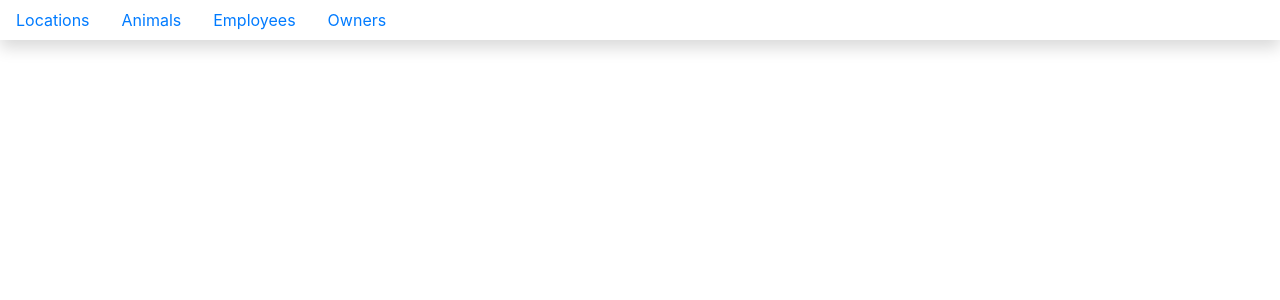
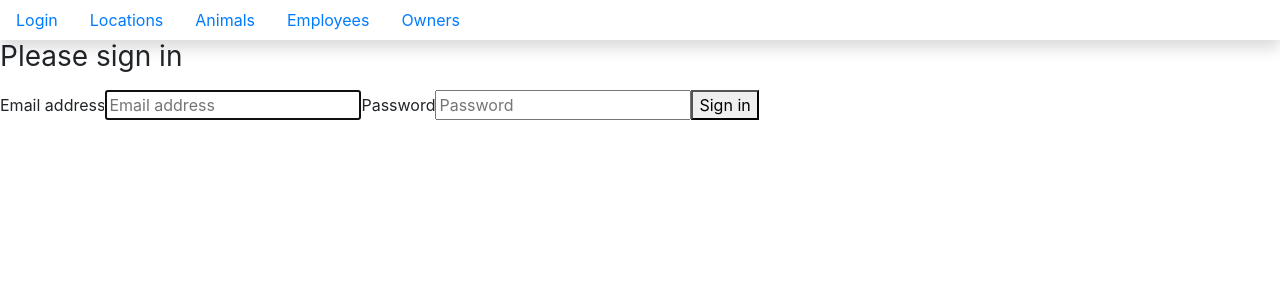
Before and after one commit to bparker12/book4_kennelV2, a React (Create React App) app: page /login in a window 1280 px wide. Shown: the top 300 px of the page. Built offline with nearby package versions, Linux system fonts and the light colour scheme; no server answers.

Commit message:
add basic login requirement

```diff
--- a/src/Components/ApplicationViews.js
+++ b/src/Components/ApplicationViews.js
@@ -1,4 +1,4 @@
-import { Route } from 'react-router-dom'
+import { Route, Redirect } from 'react-router-dom'
 import React, { Component } from "react"
 import { withRouter } from 'react-router'
 import AnimalList from './animal/AnimalList'
@@ -13,6 +13,7 @@
 import OwnerDetail from './owner/OwnerDetail'
 import OwnerForm from './owner/OwnerForm'
 import apiManager from "../modules/apiManager"
+import Login from './authentication/Login'
 
 class ApplicationViews extends Component {
     state = {
@@ -35,6 +36,8 @@
             .then(owners => newState.owners = owners)
             .then(() => this.setState(newState))
     }
+    //verifies if user is logged in session storage
+    isAuthenticated = () => sessionStorage.getItem("credentials") !== null
 
     deleteAnimal = (database, id) => {
         apiManager.get(database, id)
@@ -99,7 +102,10 @@
         return (
             <React.Fragment>
                 <Route exact path="/" render={(props) => {
-                    return <LocationList locations={this.state.locations} />
+                    if (this.isAuthenticated())  { return <LocationList locations={this.state.locations} />
+                    } else {
+                        return <Redirect to="/login" />
+                    }
                 }} />
                 <Route path="/locations/:locationId(\d+)" render={(props) => {
                     let location = this.state.locations.find(location =>
@@ -112,13 +118,17 @@
                 }} />
 
                 <Route exact path="/animals" render={(props) => {
-                    return <AnimalList {...props} deleteAnimal={this.deleteAnimal} animals={this.state.animals} />
+                        if (this.isAuthenticated()) {
+                        return <AnimalList {...props} deleteAnimal={this.deleteAnimal} animals={this.state.animals} />
+                    } else {
+                        return <Redirect to="/login" />
+                    }
                 }} />
                 <Route path="/animals/new" render={(props) => {
                     return <AnimalForm {...props}
-                        addAnimal={this.addAnimal}
-                        employees={this.state.employees} />
+                        addAnimal={this.addAnimal} />
                 }} />
+
                 <Route path="/animals/:animalId(\d+)" render={(props) => {
                     let animal = this.state.animals.find(animal =>
                         animal.id === parseInt(props.match.params.animalId)
@@ -130,7 +140,12 @@
                 }} />
 
                 <Route exact path="/employees" render={(props) => {
-                    return <EmployeeList {...props} deleteEmployee={this.deleteEmployee} employees={this.state.employees} />
+                    if (this.isAuthenticated()) {
+                        return <EmployeeList {...props} deleteEmployee={this.deleteEmployee}
+                            employees={this.state.employees} />
+                    } else {
+                        return <Redirect to="/login" />
+                    }
                 }} />
                 <Route path="/employees/new" render={(props) => {
                     return <EmployeeForm {...props}
@@ -147,11 +162,15 @@
                 }} />
 
                 <Route exact path="/owners" render={(props) => {
-                    return <OwnerList {...props} deleteOwner={this.deleteOwner} owners={this.state.owners} />
+                    if (this.isAuthenticated()) {
+                        return <OwnerList {...props} deleteOwner={this.deleteOwner} owners={this.state.owners} />
+                    } else {
+                        return <Redirect to="/login" />
+                    }
                 }} />
                 <Route path="/owners/new" render={(props) => {
                     return <OwnerForm {...props}
-                        addOwner={this.addOwner}/>
+                        addOwner={this.addOwner} />
                 }} />
                 <Route path="/owners/:ownerId(\d+)" render={(props) => {
                     let owner = this.state.owners.find(owner =>
@@ -162,6 +181,7 @@
                     }
                     return <OwnerDetail deleteOwner={this.deleteOwner} owner={owner} />
                 }} />
+                <Route path="/login" component={Login} />
             </React.Fragment>
         )
     }
--- a/src/Components/animal/AnimalForm.js
+++ b/src/Components/animal/AnimalForm.js
@@ -52,6 +52,7 @@
               onChange={this.handleFieldChange}
               id="animalName"
               placeholder="Animal name"
+              autoFocus
             />
           </div>
           <div className="form-group">
--- /dev/null
+++ b/src/Components/authentication/Login.js
@@ -0,0 +1,61 @@
+import React, { Component } from "react"
+import { Redirect } from 'react-router-dom'
+
+export default class Login extends Component {
+
+    // Set initial state
+    state = {
+        email: "",
+        password: ""
+    }
+
+    // Update state whenever an input field is edited
+    handleFieldChange = (evt) => {
+        const stateToChange = {}
+        stateToChange[evt.target.id] = evt.target.value
+        this.setState(stateToChange)
+    }
+
+    // Simplistic handler for login submit
+    handleLogin = (e) => {
+        e.preventDefault()
+
+        /*
+        For now, just store the email and password that
+        the customer enters into local storage.
+        */
+       sessionStorage.setItem(
+           "credentials",
+           JSON.stringify({
+               email: this.state.email,
+               password: this.state.password
+            })
+            )
+            return <Redirect to="/animals" />
+    }
+
+    render() {
+        return (
+            <form onSubmit={this.handleLogin}>
+                <h1 className="h3 mb-3 font-weight-normal">Please sign in</h1>
+                <label htmlFor="inputEmail">
+                    Email address
+                </label>
+                <input onChange={this.handleFieldChange} type="email"
+                       id="email"
+                       placeholder="Email address"
+                       required="" autoFocus />
+                <label htmlFor="inputPassword">
+                    Password
+                </label>
+                <input onChange={this.handleFieldChange} type="password"
+                       id="password"
+                       placeholder="Password"
+                       required="" />
+                <button type="submit">
+                    Sign in
+                </button>
+            </form>
+        )
+    }
+}
--- a/src/Components/employee/EmployeeForm.js
+++ b/src/Components/employee/EmployeeForm.js
@@ -51,6 +51,7 @@
               onChange={this.handleFieldChange}
               id="employeeName"
               placeholder="Employee Name"
+              autoFocus
             />
             </div>
           <button
--- a/src/Components/nav/NavBar.js
+++ b/src/Components/nav/NavBar.js
@@ -8,6 +8,9 @@
         return (
             <nav className="navbar navbar-light light-blue flex-md-nowrap p-0 shadow">
                 <ul className="nav nav-pills">
+                    <li className="nav-login">
+                        <Link className="nav-link" to="/login">Login</Link>
+                    </li>
                     <li className="nav-item">
                         <Link className="nav-link" to="/">Locations</Link>
                     </li>
--- a/src/Components/owner/OwnerForm.js
+++ b/src/Components/owner/OwnerForm.js
@@ -51,6 +51,7 @@
               onChange={this.handleFieldChange}
               id="ownerName"
               placeholder="Owner Name"
+              autoFocus
             />
             </div>
             <div>
```
